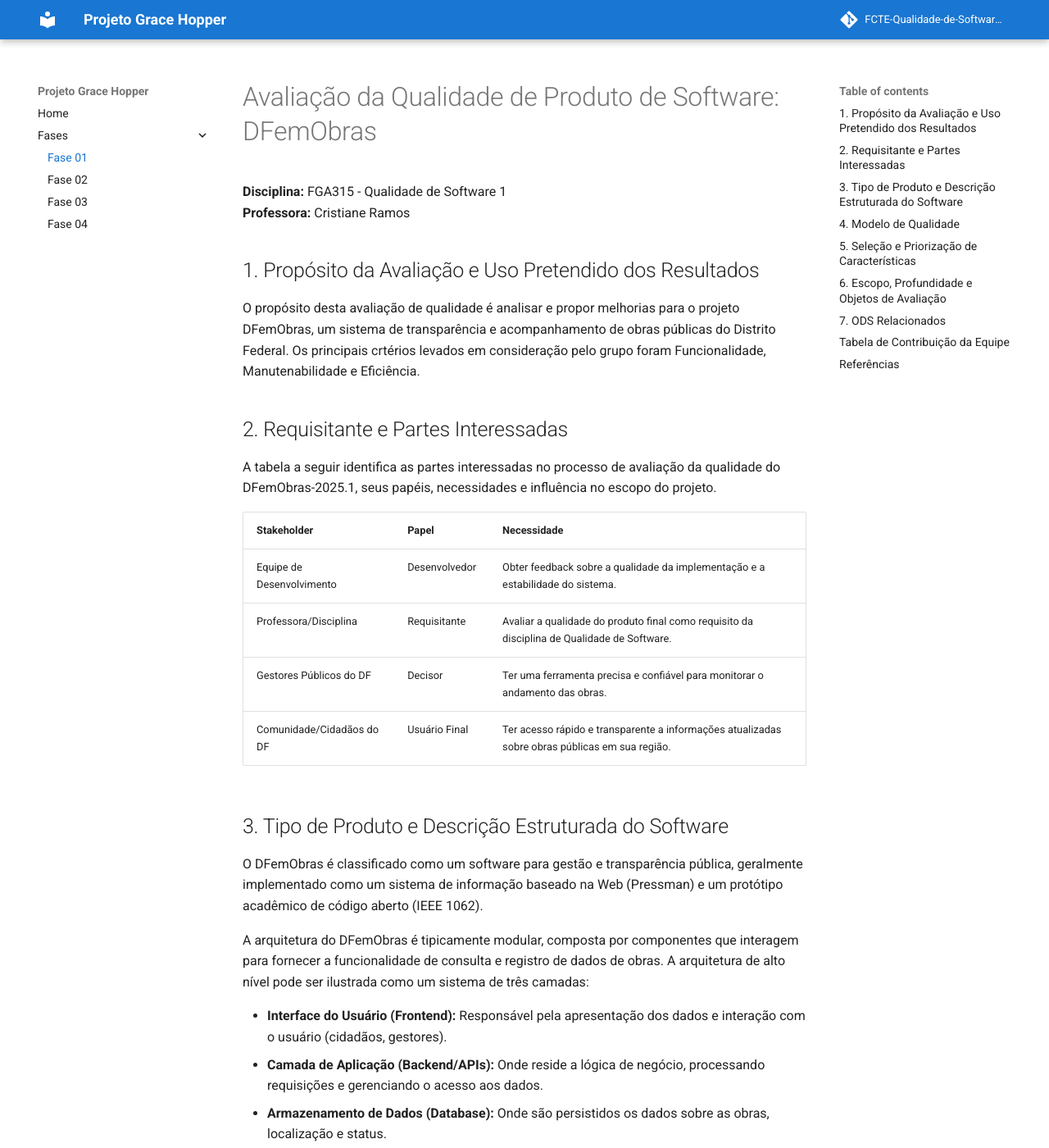
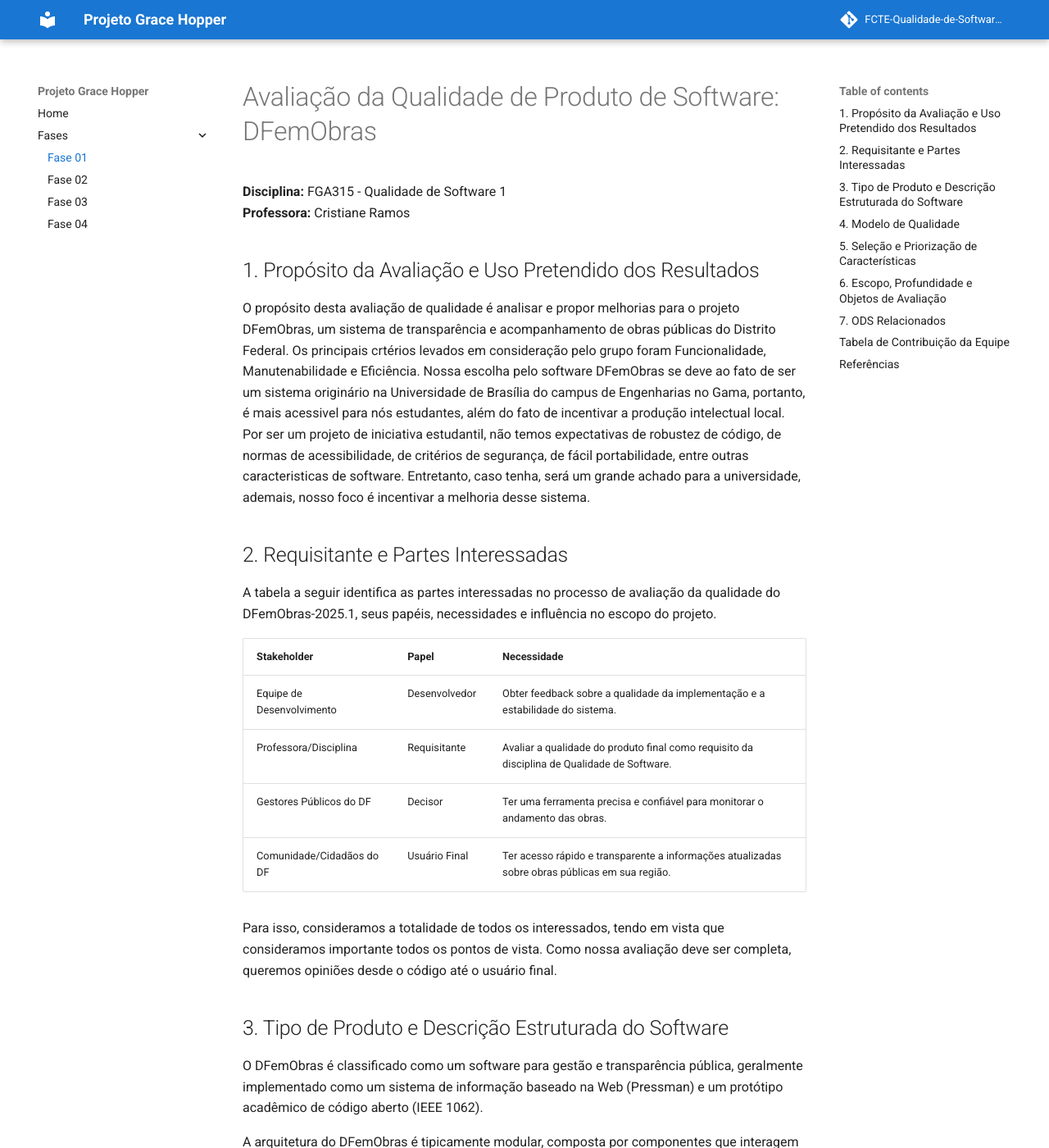
Before and after one commit to FCTE-Qualidade-de-Software-1/2025-2_T01_GRACE_HOPPER, an MkDocs documentation site: the page built from docs/fases/fases01.md, in a window 1280 px wide and 1400 px high. Shown: the whole window at 82% size. Built offline with MkDocs 1.6.1 and Material for MkDocs 9.7.7, drawn with Linux system fonts in a browser that asks for light colours; comment, search, counter and statistics services are not loaded; some of the changed text lies outside the part shown.

Commit message:
Update fases01.md

```diff
--- a/docs/fases/fases01.md
+++ b/docs/fases/fases01.md
@@ -7,6 +7,8 @@
 ## 1. Propósito da Avaliação e Uso Pretendido dos Resultados
 
 O propósito desta avaliação de qualidade é analisar e propor melhorias para o projeto DFemObras, um sistema de transparência e acompanhamento de obras públicas do Distrito Federal. Os principais crtérios levados em consideração pelo grupo foram Funcionalidade, Manutenabilidade e Eficiência.
+Nossa escolha pelo software DFemObras se deve ao fato de ser um sistema originário na Universidade de Brasília do campus de Engenharias no Gama, portanto, é mais acessivel para nós estudantes, além do fato de incentivar a produção intelectual local.
+Por ser um projeto de iniciativa estudantil, não temos expectativas de robustez de código, de normas de acessibilidade, de critérios de segurança, de fácil portabilidade, entre outras caracteristicas de software. Entretanto, caso tenha, será um grande achado para a universidade, ademais, nosso foco é incentivar a melhoria desse sistema.
 
 ## 2. Requisitante e Partes Interessadas
 
@@ -18,6 +20,8 @@ A tabela a seguir identifica as partes interessadas no processo de avaliação d
 | Professora/Disciplina       | Requisitante | Avaliar a qualidade do produto final como requisito da disciplina de Qualidade de Software. |
 | Gestores Públicos do DF     | Decisor      | Ter uma ferramenta precisa e confiável para monitorar o andamento das obras. |
 | Comunidade/Cidadãos do DF   | Usuário Final| Ter acesso rápido e transparente a informações atualizadas sobre obras públicas em sua região. |
+
+Para isso, consideramos a totalidade de todos os interessados, tendo em vista que consideramos importante todos os pontos de vista. Como nossa avaliação deve ser completa, queremos opiniões desde o código até o usuário final.
 
 ## 3. Tipo de Produto e Descrição Estruturada do Software
 
@@ -72,6 +76,8 @@ O projeto DFemObras contribui para o seguinte Objetivo de Desenvolvimento Susten
 
 - **ODS 9 (Indústria, Inovação e Infraestrutura):** Utiliza a inovação tecnológica para criar uma infraestrutura de dados digitais aberta e acessível, melhorando o monitoramento e a eficiência na execução de obras.
 
+Consideramos que esse sistema utiliza-se da ODS 9 devido ao fato de estar relacionado com as obras existente na capital do pais.
+
 
 ## Tabela de Contribuição da Equipe
 
```
